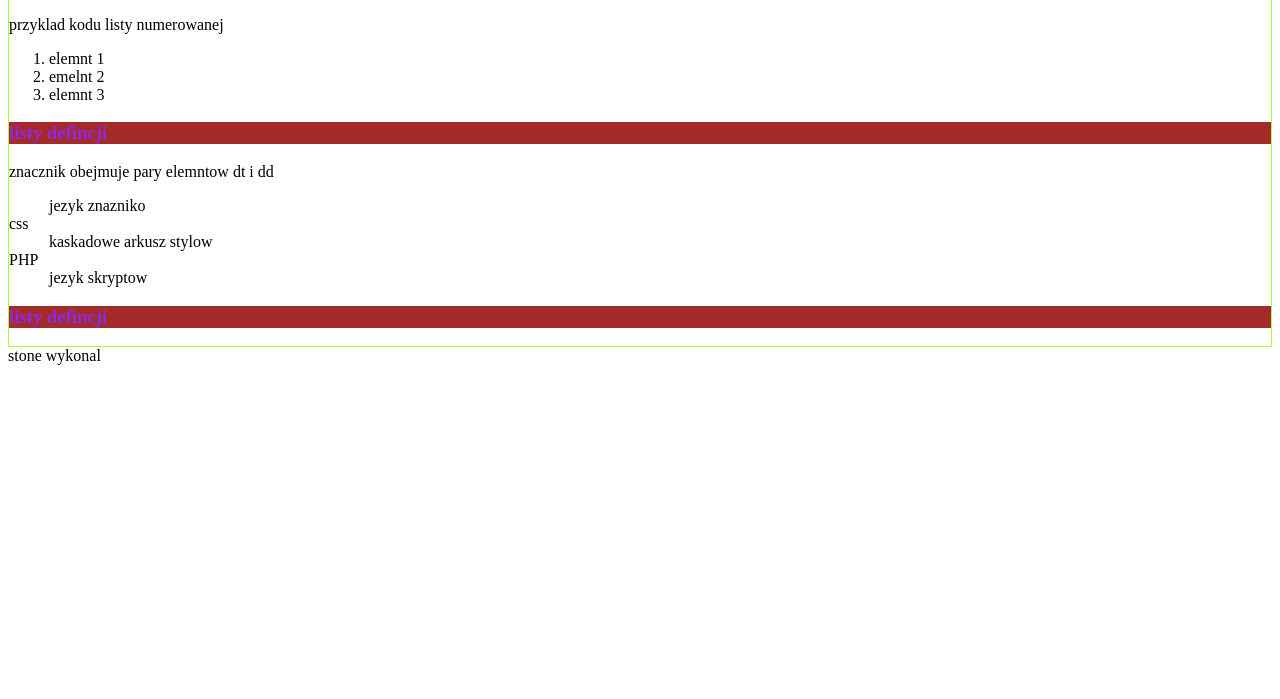
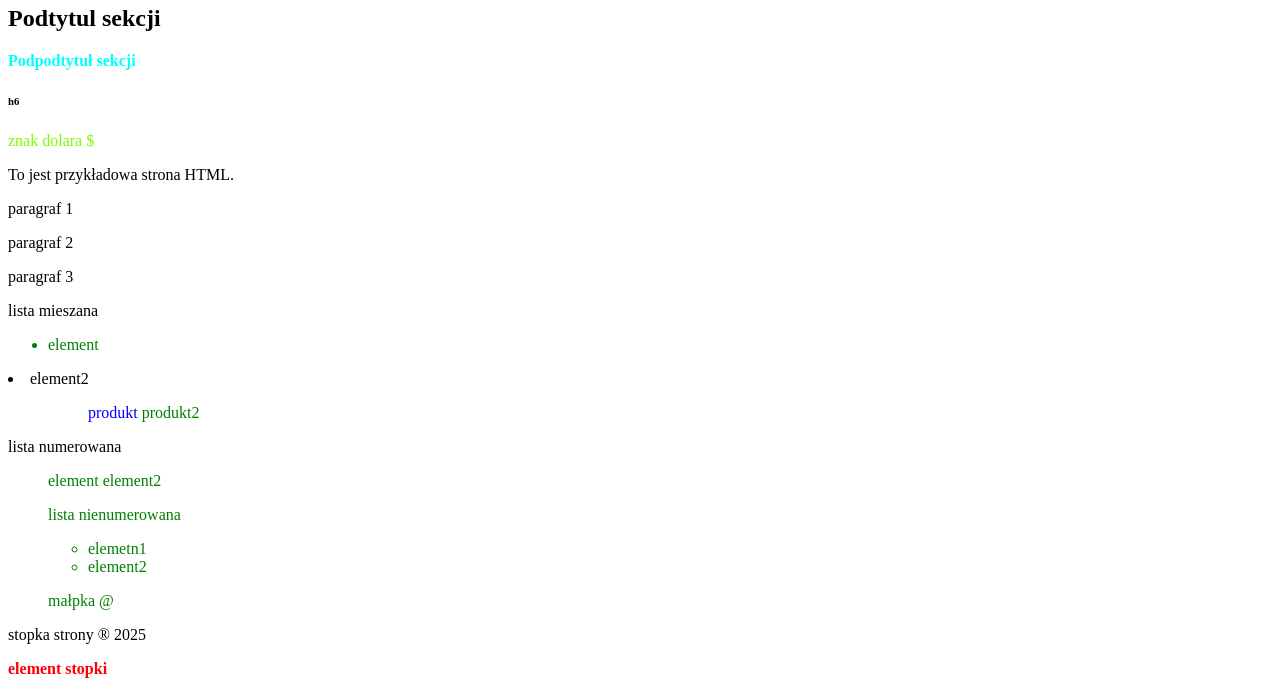
Before and after one commit to kawis1/3g, a plain HTML site: page index.html in a window 1280 px wide. Shown: the part 101-800 px from the top of the page. Drawn offline with Linux system fonts and the light colour scheme.

Commit message:
Add files via upload

```diff
--- a/index.html
+++ b/index.html
@@ -1,48 +1,77 @@
 <!DOCTYPE html>
 <html lang="pl">
     <head>
-    <meta charset="UTF-8">
-    <meta http-equiv="X-UA-Compatible" content="IE=edge">
-    <meta name="viewport" content="width=device-width, initial-scale=1.0">
+        <meta charset="UTF8">
+        <meta name="viewport" content="width=device-width, initial-scale-1.0">
+        <!-- style - formatujemy wygląd strony -->
+
         <style>
-        h3 {
-            color: blueviolet;
-            background-color: brown;
-            border: 5px solid gray; /* obramowanie solid- typ lini, black - kolor lini*/
-            border-color: green;
-            border: 1px;
+    h3
+    {
+        color: red;
+        font-size: medium;
     }
-        article{
+    .jeden{
+        color:green;
 
-            border: 1px;
-            border-style: solid;
-            border-color: greenyellow;
+    }
+    #dwa{
+        color:blue;
+    }
+    .znaki{
+        color:brown;
+    }
+    #znaki{
+        color:salmon;
     }
         </style>
-    <link rel="stylesheet" href="moje_style.css">
-    <title>szpont</title>
+        <link rel="stylesheet" href="styl.css">
+        <title>Document</title>
     </head>
     <body>
-    <head></head>
+        <!-- sekcja nagłówkowa - header -->
+        <header>Strona - PSI klasa 3g</header>
+        <!-- sekcja main - zawartość strony -->
          <main>
-    <article>
-        <h2>listy</h2>
-        <h3>listy nmerowane</h3>
-        przyklad kodu listy numerowanej
-        <ol>
-            <li>elemnt 1</li> <!-- pierwszy elent-->
-            <li>emelnt 2</li>
-            <li>elemnt 3</li>
+            <h1>Witaj na stronie</h1>
+            <h2>Podtytul sekcji</h2>
+            <h3 style="color: aqua;">Podpodtytuł sekcji</h3>
+            <h6>h6</h6>
+            <p style="color: lawngreen";>znak dolara &dollar; </p>
+            <p>To jest przykładowa strona HTML.</p>
+            <p class="kaczka">paragraf 1 </p>
+            <p class="kaczka">paragraf 2 </p>
+            <p class="kaczka">paragraf 3 </p>
+
+            <p>lista mieszana</p>
+            <ul class="jeden">
+                <li>element</li>
+            </ul>
+                <li>element2</li>
+                <ul>
+                <ol class="jeden">
+                    <l1 id="dwa">produkt</l1>
+                    <l1>produkt2</l1>
+                </ul>
             </ol>
-    <h3>listy defincji</h3>
-    <dl> znacznik obejmuje pary elemntow dt i dd</dl>
-        <dd>jezyk znazniko</dd>
-        <dt>css</dt>
-        <dd>kaskadowe arkusz stylow</dd>
-        <dt>PHP</dt>
-        <dd>jezyk skryptow</dd>
-        <h3>listy defincji </h3>
-    </article>
+            <p>lista numerowana</p>
+            <ul class="jeden">
+                <l1>element</l1>
+                <l1>element2</l1>
+            </ol>
+            <p>lista nienumerowana</p>
+            <ul class="jeden">
+                <li>elemetn1</li>
+                <li>element2</li>
+            </ul>
+            <p class="znaczki">małpka &#64</p>
     </main>
-    <footer>stone wykonal</footer>
+
+    <!-- sekcja stopki - footer -->
+     <footer>stopka strony &reg; 2025
+        <h3>element stopki</h3>
+     </footer>
+
+
+    </body>
 </html>
```
Lines whose indentation alone changed are shown as unchanged.
